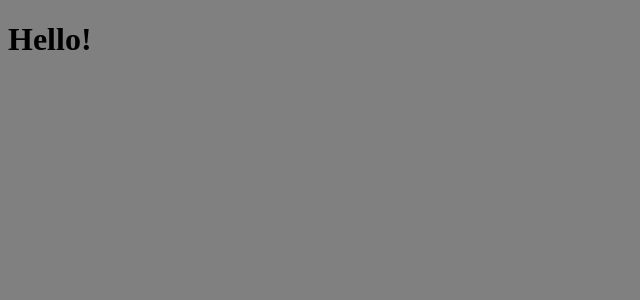
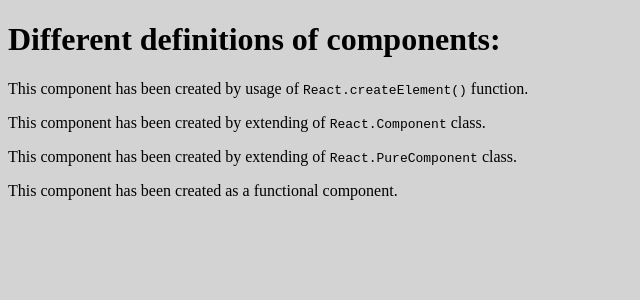
Before and after one commit to mszmida/react-training, a React app: page / in a window 1280 px wide. Shown: the top 300 px of the page, without its empty margins (0-640 px from the left). Built offline with nearby package versions, Linux system fonts and the light colour scheme.

Commit message:
added initial component definitions

```diff
--- a/src/assets/main.css
+++ b/src/assets/main.css
@@ -1,3 +1,3 @@
 body {
-    background-color: grey;
+    background-color: lightgray;
 }
--- /dev/null
+++ b/src/components/initial/first.way.jsx
@@ -0,0 +1,17 @@
+import React from 'react';
+
+export function FirstWayComponent() {
+    const code = React.createElement(
+        'code',
+        null,
+        'React.createElement()'
+    );
+
+    return React.createElement(
+        'p',
+        { className: 'component' },
+        'This component has been created by usage of ',
+        code,
+        ' function.'
+    );
+}
--- /dev/null
+++ b/src/components/initial/fourth.way.jsx
@@ -0,0 +1,5 @@
+import React from 'react';
+
+export function FourthWayComponent() {
+    return <p className="component">This component has been created as a functional component.</p>;
+}
--- /dev/null
+++ b/src/components/initial/second.way.jsx
@@ -0,0 +1,9 @@
+import React from 'react';
+
+export class SecondWayComponent extends React.Component {
+    render() {
+        return(
+            <p className="component">This component has been created by extending of <code>React.Component</code> class.</p>
+        )
+    }
+}
--- /dev/null
+++ b/src/components/initial/third.way.jsx
@@ -0,0 +1,9 @@
+import React from 'react';
+
+export class ThirdWayComponent extends React.PureComponent {
+    render() {
+        return (
+            <p className="component">This component has been created by extending of <code>React.PureComponent</code> class.</p>
+        )
+    }
+}
--- a/src/index.jsx
+++ b/src/index.jsx
@@ -3,9 +3,22 @@ import ReactDOM from 'react-dom';
 
 import './assets/main.css';
 
+import { FirstWayComponent } from './components/initial/first.way';
+import { SecondWayComponent } from './components/initial/second.way';
+import { ThirdWayComponent } from './components/initial/third.way';
+import { FourthWayComponent } from './components/initial/fourth.way';
+
 export class App extends React.Component {
     render() {
-        return <h1>Hello!</h1>;
+        return (
+            <React.Fragment>
+                <h1>Different definitions of components:</h1>
+                <FirstWayComponent />
+                <SecondWayComponent />
+                <ThirdWayComponent />
+                <FourthWayComponent />
+            </React.Fragment>
+        );
     }
 }
 
--- a/webpack.dev.js
+++ b/webpack.dev.js
@@ -24,7 +24,7 @@ module.exports = merge(common, {
                     {
                         loader: "file-loader",
                         options: {
-                            name: '[path][name].[ext]'
+                            name: '[path][name].[hash].[ext]'
                         }
                     }
                 ]
```
